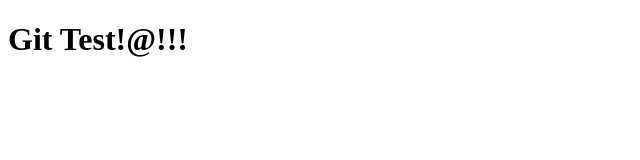
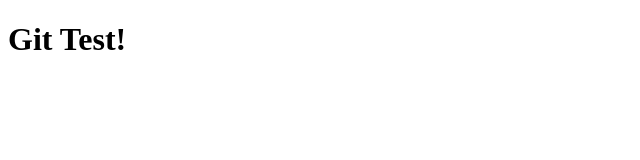
Before and after one commit to hllywdunddnnpnt/Git_Test, a plain HTML site: page index.html in a window 1280 px wide. Shown: the whole page, without its empty margins (0-640 px from the left). Drawn offline with Linux system fonts and the light colour scheme.

Commit message:
another change

```diff
--- a/index.html
+++ b/index.html
@@ -4,6 +4,6 @@
 	<title>Git Test</title>
 </head>
 <body>
-	<h1>Git Test!@!!!</h1>
+	<h1>Git Test!</h1>
 </body>
 </html>
```
Also changed, not shown: 1 other file.
